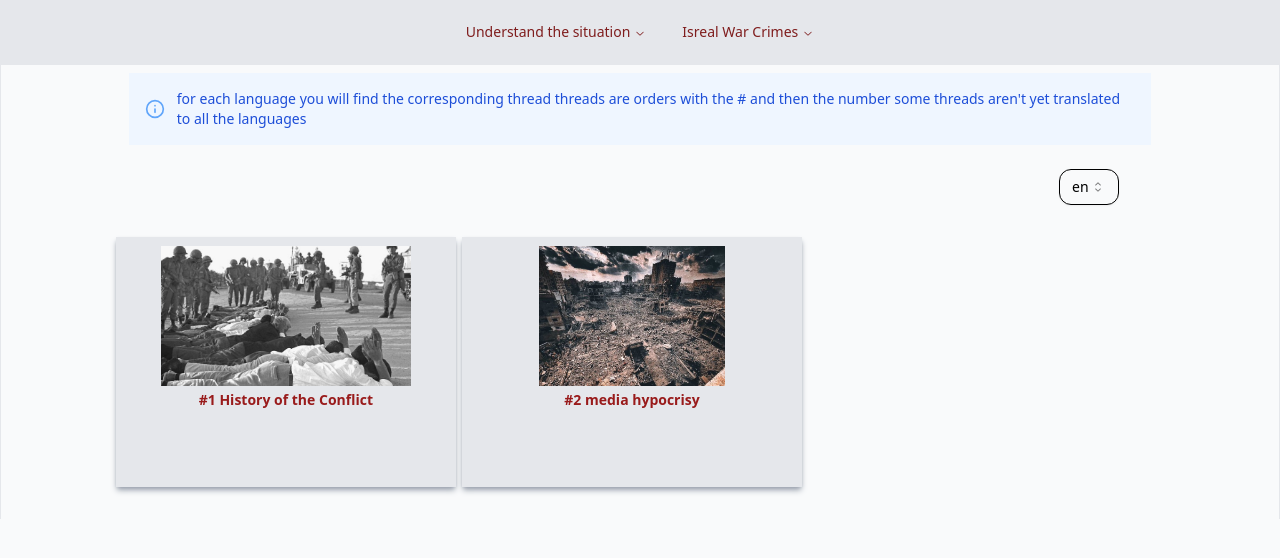
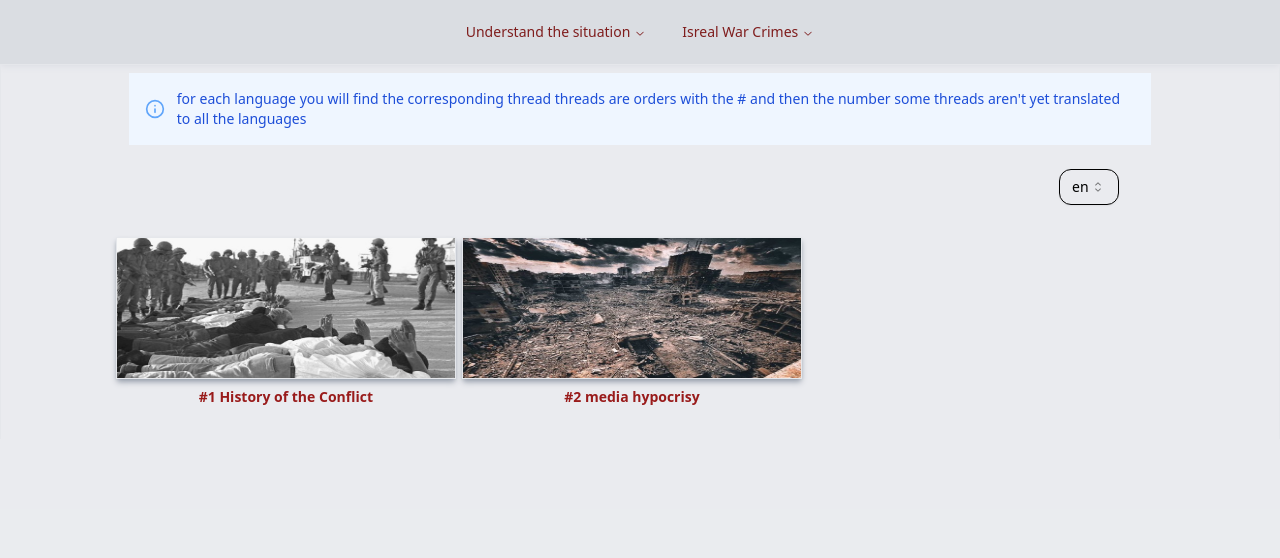
Before and after one commit to IxBahy/Truth_In_Gaza, a React (Vite) app: page /Threads in a window 1280 px wide. Shown: the top 558 px of the page. Built offline with nearby package versions, Linux system fonts and the light colour scheme.

Commit message:
fix: styling & kosom isreal

```diff
--- a/src/Layout/MainLayout.tsx
+++ b/src/Layout/MainLayout.tsx
@@ -3,10 +3,10 @@ import { Outlet } from "react-router-dom";
 const MainLayout = () => {
 	return (
 		<>
-			<header className="shadow-md shadow-gray-400/50 bg-gray-200 text-red-900 flex items-center justify-center w-full h-16">
+			<header className="shadow-md shadow-gray-400/50 bg-gray-300/80 text-red-900 flex items-center justify-center w-full h-16">
 				<Navbar />
 			</header>
-			<main className="bg-gray-50 h-screen">
+			<main className="bg-gray-200/80 h-screen">
 				<Outlet />
 			</main>
 			<footer></footer>
--- a/src/Pages/Home.tsx
+++ b/src/Pages/Home.tsx
@@ -6,7 +6,7 @@ const Home = () => {
 		<section>
 			<div className=" text-center mt-8 mx-auto w-[360px]">
 				<img className="block" src={imgUrl} alt="" />
-				<p className="mt-4">
+				<p className="mt-4 px-2">
 					This website is to address the truth of the Palestine and Isreal
 					conflict <br />
 					here you will find some threads in multiple languages that explain
@@ -21,7 +21,7 @@ const Home = () => {
 					💚💚SUPPORT PALESTINE 💚💚
 				</p>
 			</div>
-			<h3 className="mt-4 text-red-700 text-md text-center font-bold">
+			<h3 className="mt-4 text-red-700 text-md text-center font-bold px-2">
 				if you can still support isreal to bomb gaza after checking the Isreal
 				war crimes tab i honestly encourge you to question yourself <br />
 				FOR GOD SAKE SAVE GAZA
--- a/src/components/ImageCard.tsx
+++ b/src/components/ImageCard.tsx
@@ -1,10 +1,10 @@
 const ImageCard = ({ image }: { image: string }) => {
 	return (
 		<>
-			<div className=" flex flex-col justify-center min-h-[200px] max-h-[200px] rounded-xl bg-gray-300/80 shadow-lg border mx-1 border-gray-200 w-[140px]  lg:w-[280px] ">
+			<div className=" flex flex-col justify-center min-h-[220px] max-h-[220px] rounded-xl shadow shadow-gray-500 border mx-1 border-gray-200 w-[280px] ">
 				<img
 					src={image}
-					className="w-[120px] max-h-[160px] lg:w-[240px] mx-auto py-2"
+					className="w-[180px] max-h-[160px] lg:w-[240px] mx-auto py-2"
 					alt=""
 				/>
 				<span className="text-center text-xs font-bold inline-block pb-2">
--- a/src/components/ThreadCard.tsx
+++ b/src/components/ThreadCard.tsx
@@ -9,22 +9,20 @@ const ThreadCard = ({
 }) => {
 	return (
 		<>
-			<div className=" rounded-lg bg-gray-200 shadow-md border shadow-gray-400 w-[260px] h-[180px] lg:w-[340px] lg:h-[250px] ">
 			<Link to={`/Threads/${lang}/${thread.type}`}>
-					<div className="flex w-full items-center justify-center space-x-6 pt-2 px-2">
-						<div className="flex flex-col justify-center items-center">
+				<div className="  w-[260px] h-fit lg:w-[340px] text-center ">
+					<div className="flex flex-col justify-center items-center rounded-lg  shadow-md border shadow-gray-400">
 						<img
-								className="max-h-[140px]  "
+							className="max-h-[140px] w-[260px] lg:w-[340px] "
 							src={thread.img}
 							alt={thread.name}
 						/>
-							<span className="pt-1 text-red-800 font-semibold">
+					</div>
+					<span className="pt-2 inline-block text-red-800 font-semibold">
 						{thread.name}
 					</span>
 				</div>
-					</div>
 			</Link>
-			</div>
 		</>
 	);
 };
--- a/src/components/TweetsTable.tsx
+++ b/src/components/TweetsTable.tsx
@@ -47,6 +47,7 @@ const TweetsTable = ({ type }: { type: tweetsType }) => {
 			>
 				{currentTweetID && (
 					<TwitterTweetEmbed
+						options={{ theme: "dark" }}
 						tweetId={currentTweetID}
 						placeholder={<Loader />}
 					/>
--- a/src/components/ui/data-table.tsx
+++ b/src/components/ui/data-table.tsx
@@ -25,7 +25,7 @@ export function DataTable<TData, TValue>({
 	return (
 		<div className="rounded-md border">
 			<Table>
-				<TableBody className=" grid grid-cols-2 gap-4 ms-2 mt-6 pb-6  justify-items-center lg:grid-cols-3 lg:w-4/5 lg:mx-auto">
+				<TableBody className="flex flex-col w-full ms-2 mt-6 pb-6  justify-center items-center lg:grid lg:justify-items-center lg:grid-cols-3 lg:w-4/5 lg:mx-auto">
 					{table.getRowModel().rows?.length ? (
 						table.getRowModel().rows.map((row) => (
 							<TableRow
```
Lines whose indentation alone changed are shown as unchanged.
